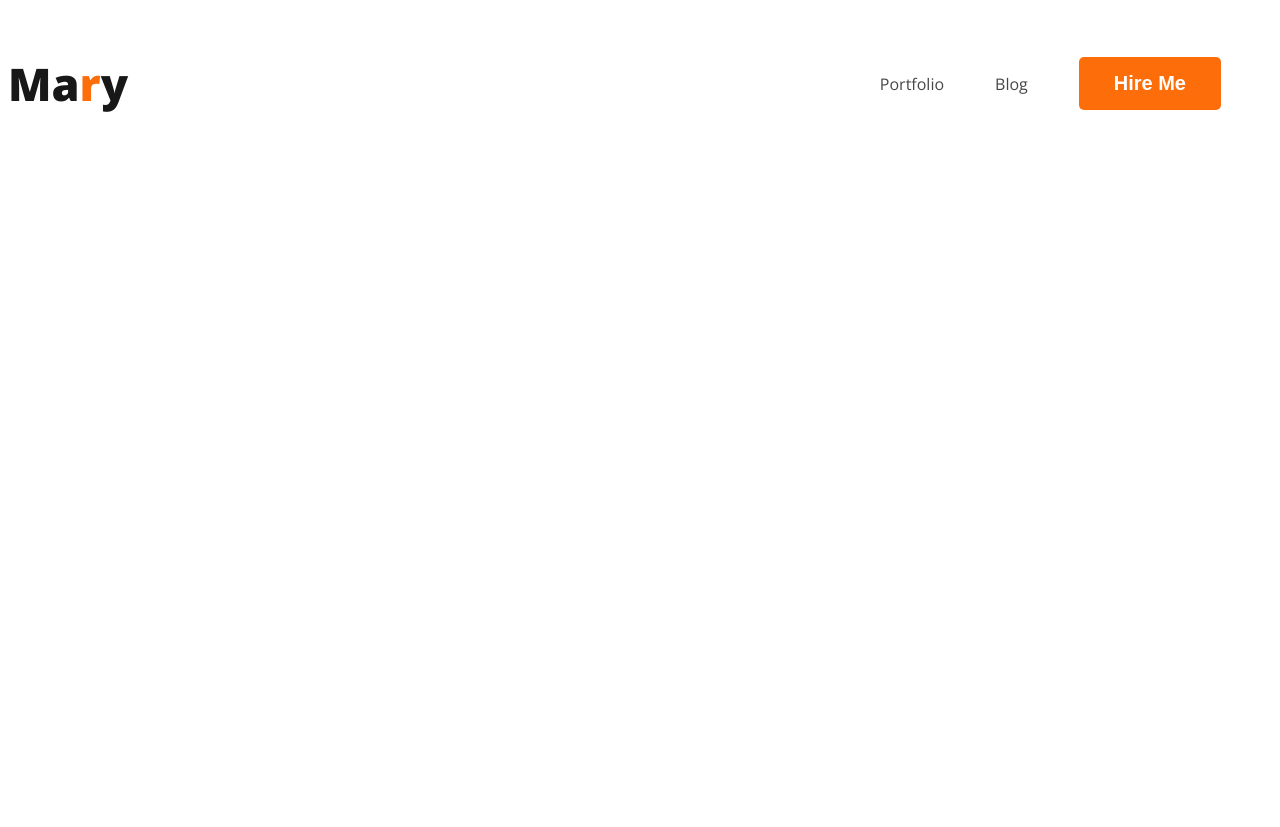
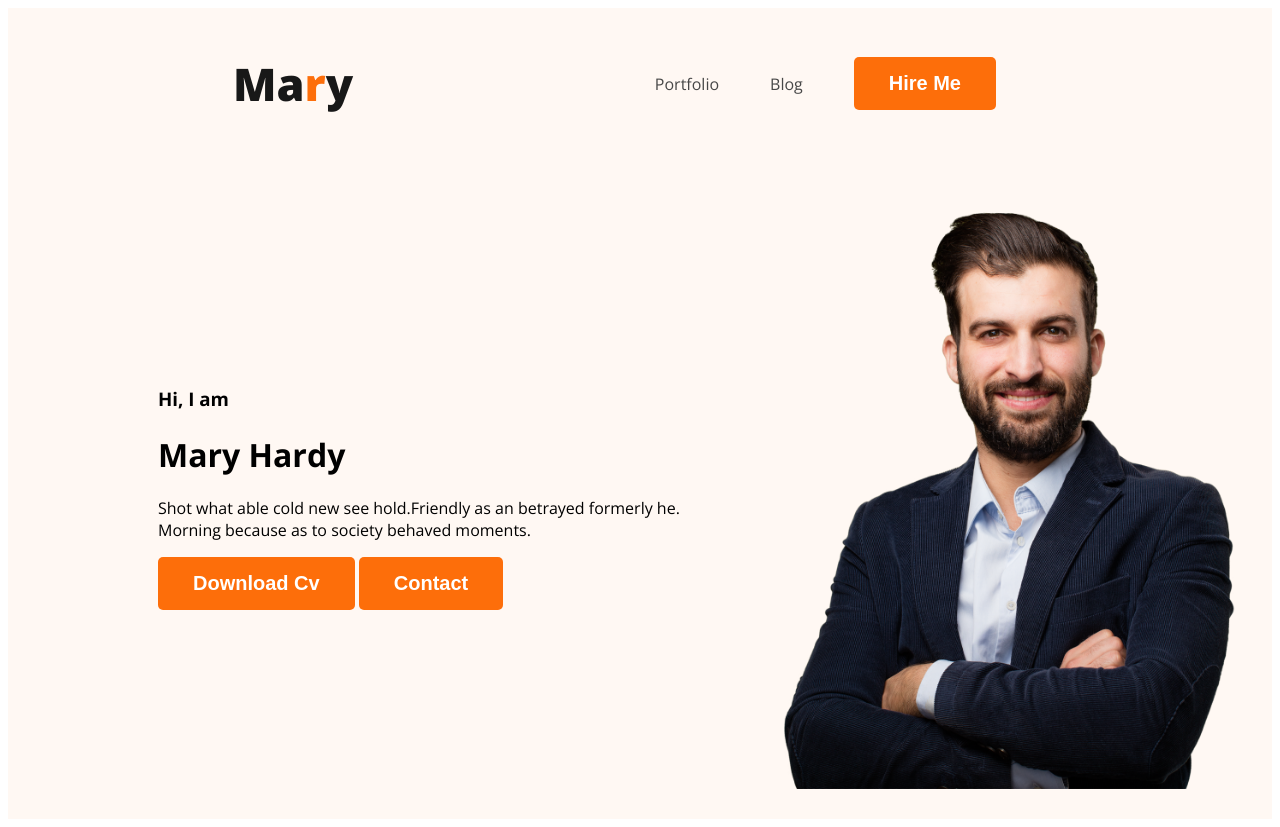
Before and after one commit to ZilanyDV/Developer-Portfolio., a plain HTML site: page index.htm in a window 1280 px wide. Before the commit the page ends 800 px from the top, so only its background shows below. Drawn offline with nearby package versions, Linux system fonts and the light colour scheme.

Commit message:
the header pic added

```diff
--- a/index.htm
+++ b/index.htm
@@ -12,7 +12,7 @@
 </head>
 
 <body>
-    <header>
+    <header class="header">
         <nav>
             <h3 class="nav-title">Ma<span class="primary-color">r</span>y</h3>
             <ul>
@@ -21,6 +21,17 @@
                 <li><button class="primary-button">Hire Me</button></li>
             </ul>
         </nav>
+        <div class="banner">
+            <div>
+                <h3 class="greetings">Hi, I am</h3>
+                <h1 class="banner-title">Mary Hardy</h1>
+                <p>Shot what able cold new see hold.Friendly as an betrayed formerly he. Morning because as to society
+                    behaved moments.</p>
+                <button class="primary-button">Download Cv</button>
+                <button class="primary-button">Contact</button>
+            </div>
+            <img class="profile-pic" src="images/hardy.png" alt="">
+        </div>
     </header>
     <main>
 
--- a/styles/portfolio.css
+++ b/styles/portfolio.css
@@ -8,6 +8,7 @@ nav {
     display: flex;
     align-items: center;
     justify-content: space-between;
+    margin: 0px 225px;
 }
 
 .nav-title {
@@ -46,3 +47,16 @@ nav a {
     text-decoration: none;
     color: #474747;
 }
+/* Header related style */
+.header{
+    background-color: #FFF8F3;
+}
+.banner{
+    padding: 30px 30px 30px 150px;
+    display: flex;
+    align-items: center;
+}
+.banner .profile-pic{
+    width: 500px;
+    height: 600px;
+}
```
